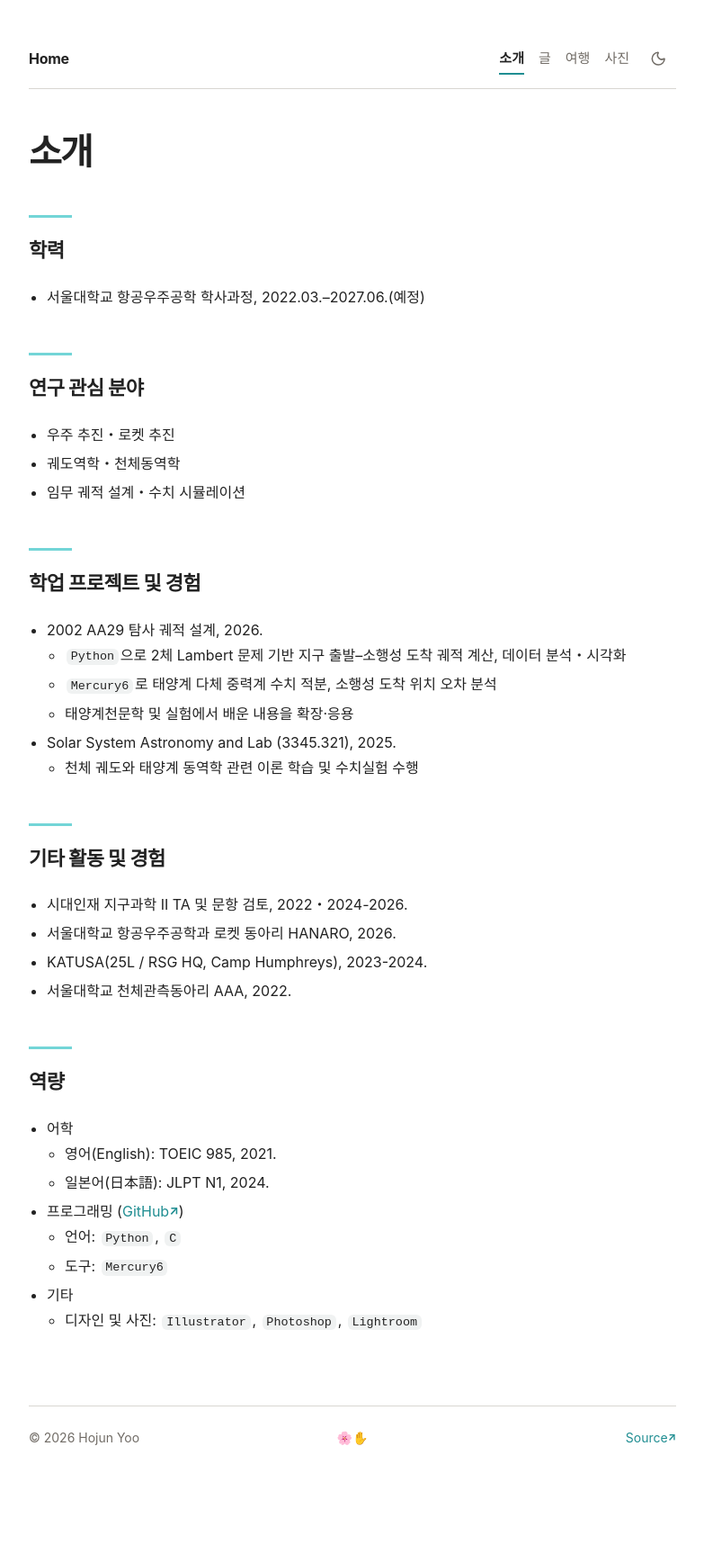
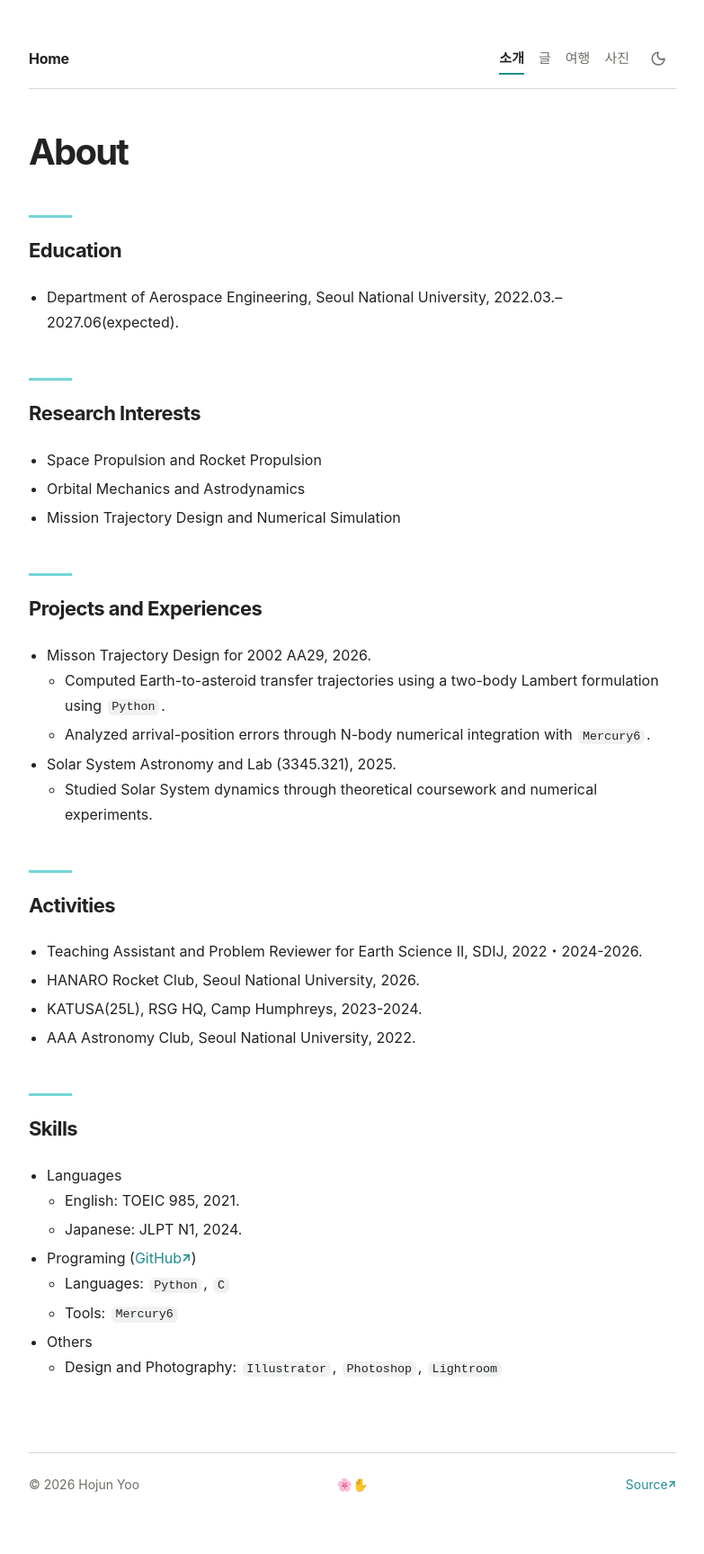
Before and after one commit to shami-momo/shami-momo.github.io, a Jekyll site: the page built from introduction.md, in a window 1280 px wide. Shown: the whole page at 90% size, without its empty margins (248-1031 px from the left). Built offline with Jekyll 4.4.1, drawn with Linux system fonts in a browser that asks for light colours; some web fonts are replaced; before the commit the page ends 1675 px from its top, so only the background shows below that.

Commit message:
minor changes

```diff
--- a/introduction.md
+++ b/introduction.md
@@ -1,37 +1,37 @@
 ---
 layout: page
-title: "소개"
+title: "About"
 permalink: /introduction/
 ---
 
-## 학력
-- 서울대학교 항공우주공학 학사과정, 2022.03.–2027.06.(예정)
+## Education
+- Department of Aerospace Engineering, Seoul National University, 2022.03.–2027.06(expected).
 
-## 연구 관심 분야
-- 우주 추진・로켓 추진
-- 궤도역학・천체동역학
-- 임무 궤적 설계・수치 시뮬레이션
+## Research Interests
+- Space Propulsion and Rocket Propulsion
+- Orbital Mechanics and Astrodynamics
+- Mission Trajectory Design and Numerical Simulation
 
-## 학업 프로젝트 및 경험
-- 2002 AA29 탐사 궤적 설계, 2026.
-    - `Python`으로 2체 Lambert 문제 기반 지구 출발–소행성 도착 궤적 계산, 데이터 분석・시각화
-    - `Mercury6`로 태양계 다체 중력계 수치 적분, 소행성 도착 위치 오차 분석
-    - 태양계천문학 및 실험에서 배운 내용을 확장·응용
+## Projects and Experiences
+- Misson Trajectory Design for 2002 AA29, 2026.
+    - Computed Earth-to-asteroid transfer trajectories using a two-body Lambert formulation using `Python`.
+    - Analyzed arrival-position errors through N-body numerical
+  integration with `Mercury6`.
 - Solar System Astronomy and Lab (3345.321), 2025.
-    - 천체 궤도와 태양계 동역학 관련 이론 학습 및 수치실험 수행
+    - Studied Solar System dynamics through theoretical coursework and numerical experiments.
 
-## 기타 활동 및 경험
-- 시대인재 지구과학 II TA 및 문항 검토, 2022・2024-2026.
-- 서울대학교 항공우주공학과 로켓 동아리 HANARO, 2026.
-- KATUSA(25L / RSG HQ, Camp Humphreys), 2023-2024.
-- 서울대학교 천체관측동아리 AAA, 2022.
+## Activities
+- Teaching Assistant and Problem Reviewer for Earth Science II, SDIJ, 2022・2024-2026.
+- HANARO Rocket Club, Seoul National University, 2026.
+- KATUSA(25L), RSG HQ, Camp Humphreys, 2023-2024.
+- AAA Astronomy Club, Seoul National University, 2022.
 
-## 역량
-- 어학
-    - 영어(English): TOEIC 985, 2021.
-    - 일본어(日本語): JLPT N1, 2024.
-- 프로그래밍 (<a href="https://github.com/shami-momo">GitHub</a>)
-    - 언어: `Python`, `C`
-    - 도구: `Mercury6`
-- 기타
-    - 디자인 및 사진: `Illustrator`, `Photoshop`, `Lightroom`
+## Skills
+- Languages
+    - English: TOEIC 985, 2021.
+    - Japanese: JLPT N1, 2024.
+- Programing (<a href="https://github.com/shami-momo">GitHub</a>)
+    - Languages: `Python`, `C`
+    - Tools: `Mercury6`
+- Others
+    - Design and Photography: `Illustrator`, `Photoshop`, `Lightroom`
```
Also changed, not shown: anime.md (+1 -1 lines), photos.md (+2 -2 lines), posts.md (+1 -1 lines), travel.md (+1 -1 lines).
